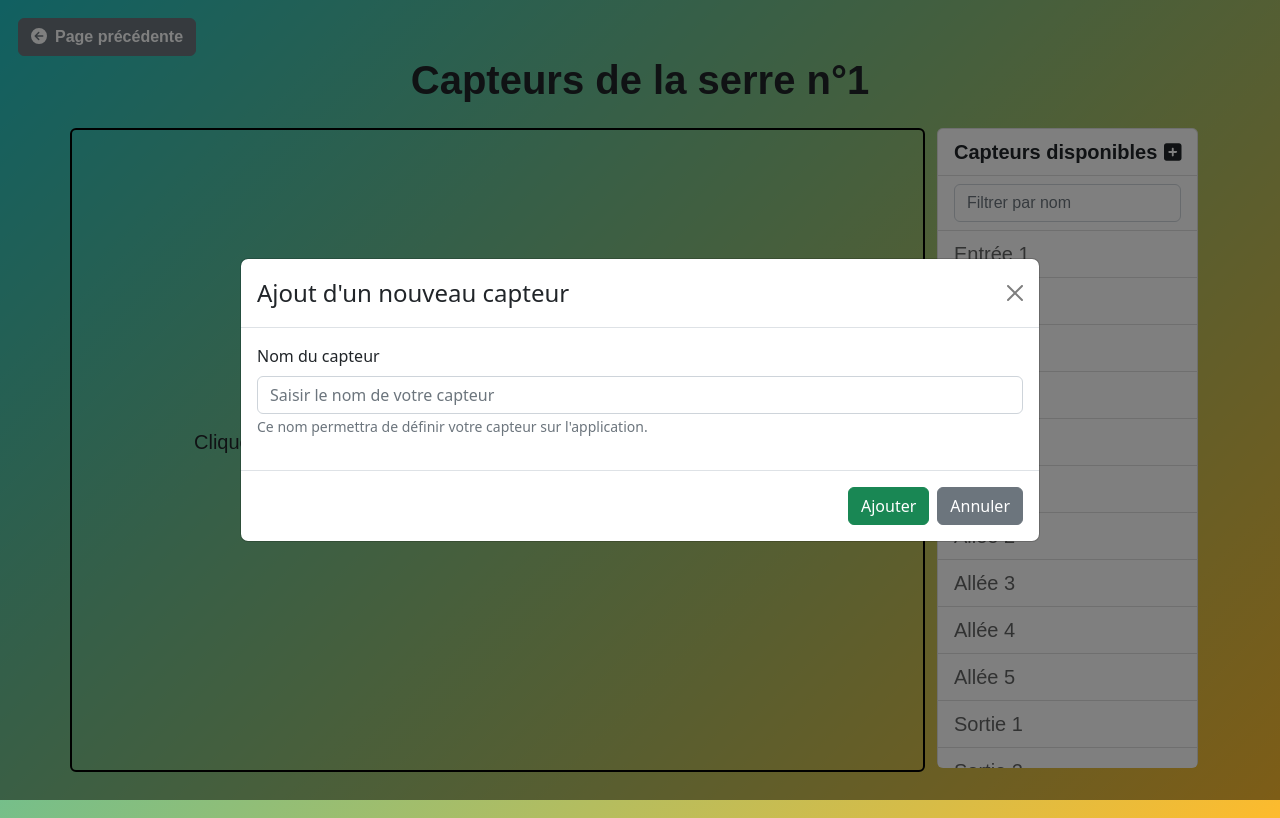
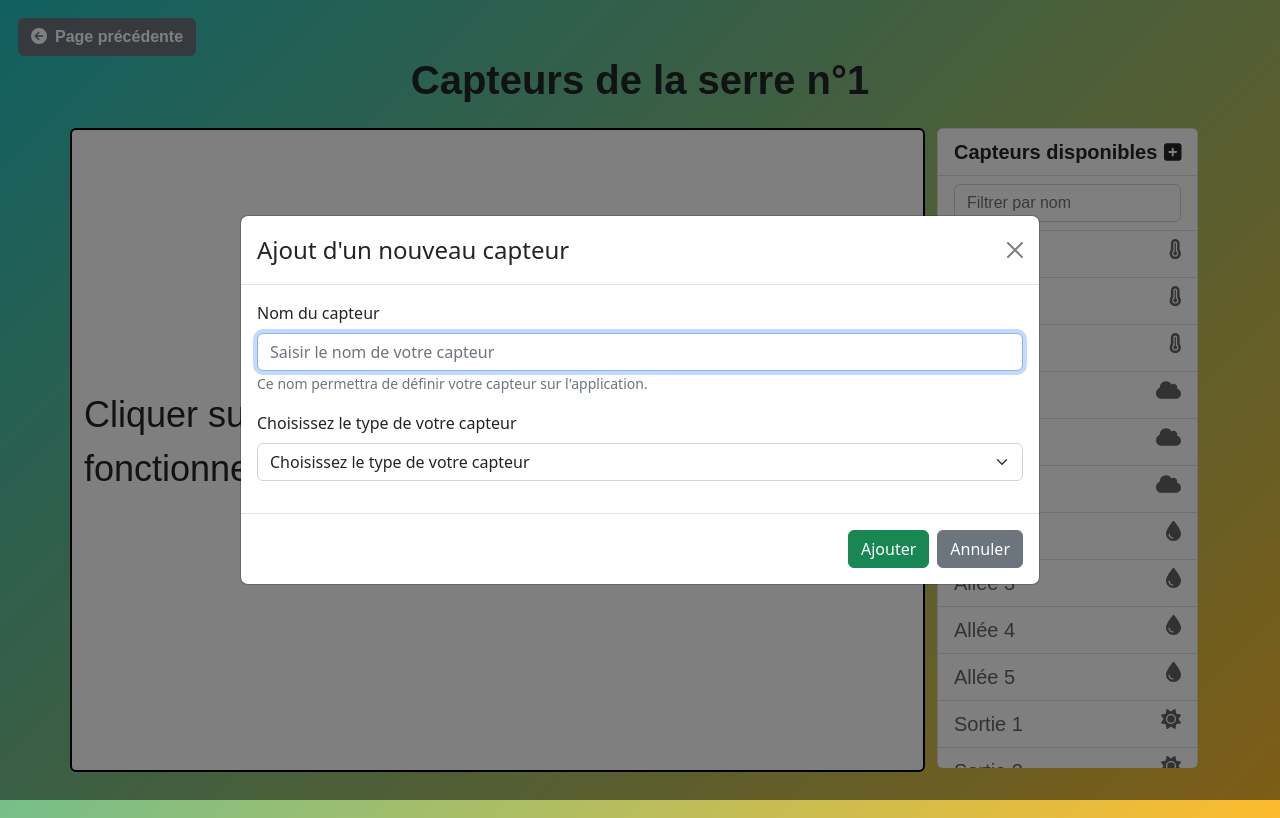
Before and after one commit to renaudlesperance/inf6405_projet, a React (Create React App) app: page /Sensors/1 in a window 1280 px wide. Both pictures are taken after a click on the icon 1172 px from the left and 152 px from the top of the page. Built offline with nearby package versions, Linux system fonts and the light colour scheme.

Commit message:
Finalize Sensor view

```diff
--- a/src/components/listGroup/CustomListGroup.js
+++ b/src/components/listGroup/CustomListGroup.js
@@ -2,11 +2,17 @@ import React, { useEffect, useState } from 'react';
 import styles from './CustomListGroup.module.css';
 import ListGroup from 'react-bootstrap/ListGroup';
 import Form from 'react-bootstrap/Form';
-import { faSquarePlus } from '@fortawesome/free-solid-svg-icons'
+import { faSquarePlus, faSun, faDroplet, faTemperature4, faCloud } from '@fortawesome/free-solid-svg-icons'
 import { FontAwesomeIcon } from '@fortawesome/react-fontawesome';
+import PropTypes from 'prop-types';
 
-
-export default function CustomListGroup({ data, onAdd, onClick, selectedItem, title }) {
+export default function CustomListGroup({ data, onAdd, onClick, selectedItem, title, withIcons }) {
+  const icons = {
+    "Luminosité": faSun,
+    "Humidité": faTemperature4,
+    "pH": faDroplet,
+    "CO2": faCloud
+  }
   const [entries, setEntries] = useState(data);
 
   useEffect(() => setEntries(data), [data])
@@ -17,7 +23,7 @@ export default function CustomListGroup({ data, onAdd, onClick, selectedItem, ti
   }
 
   return (
-    <ListGroup className={styles.listContainer} >
+    <ListGroup className={styles.listContainer} id='listContainer' >
       <ListGroup.Item className={styles.title}>
         {title}
         <FontAwesomeIcon icon={faSquarePlus} className={styles.icon} onClick={onAdd} />
@@ -27,7 +33,14 @@ export default function CustomListGroup({ data, onAdd, onClick, selectedItem, ti
       </ListGroup.Item>
       {entries.map((elt) => (
         <ListGroup.Item action variant="light" active={JSON.stringify(elt) === JSON.stringify(selectedItem)} key={Math.random()} onClick={() => onClick(elt)}>
-          {elt.name}
+          {withIcons ? (
+            <div className={styles.listWithIcons}>
+              <span>{elt.name}</span>
+              <FontAwesomeIcon icon={icons[elt?.type]} />
+            </div>
+          ) : (
+            elt.name
+          )}
         </ListGroup.Item>
       ))}
       {entries.length === 0 && (
@@ -38,3 +51,11 @@ export default function CustomListGroup({ data, onAdd, onClick, selectedItem, ti
     </ListGroup>
   );
 }
+
+CustomListGroup.defaultProps = {
+  withIcons: false,
+};
+
+CustomListGroup.propTypes = {
+  withIcons: PropTypes.bool,
+}
--- a/src/components/listGroup/CustomListGroup.module.css
+++ b/src/components/listGroup/CustomListGroup.module.css
@@ -14,3 +14,8 @@
 .icon {
   cursor: pointer;
 }
+
+.listWithIcons {
+  display: flex;
+  justify-content: space-between;
+}
--- a/src/components/sensors/Sensors.js
+++ b/src/components/sensors/Sensors.js
@@ -1,13 +1,21 @@
-import React, { useState } from 'react';
+import React, { useEffect, useState } from 'react';
 import styles from './Sensors.module.css';
 import {useNavigate,useParams} from 'react-router-dom'
 import BackButton from '../backButton/BackButton';
 import CustomContainer from '../customContainer/CustomContainer';
-import { Row, Col, Form } from 'react-bootstrap';
+import { Row, Col, Form, Tooltip } from 'react-bootstrap';
 import { FontAwesomeIcon } from '@fortawesome/react-fontawesome';
-import { faTrashCan } from '@fortawesome/free-solid-svg-icons';
+import { faInfoCircle, faLaptopCode, faTrashCan, faWaveSquare, faWifi } from '@fortawesome/free-solid-svg-icons';
 import ListGroup from '../listGroup/CustomListGroup';
 import MyVerticallyCenteredModal from '../modal/Modal';
+import OverlayTrigger from 'react-bootstrap/OverlayTrigger';
+
+const IconAndLabel = ({ icon, value }) => (
+  <div className={styles.iconAndLabel}>
+    <FontAwesomeIcon icon={icon} />
+    <span>{value}</span>
+  </div>
+)
 
 function Sensors() {
   const { id } = useParams()
@@ -17,22 +25,45 @@ function Sensors() {
   const [AddModalShow, setAddModalShow] = useState(false)
   const [addData, setAddData] = useState({})
   const [data, setData] = useState([
-    { name: "Entrée 1"},
-    { name: "Entrée 2"},
-    { name: "Entrée 3"},
-    { name: "Entrée 4"},
-    { name: "Entrée 5"},
-    { name: "Allée 1"},
-    { name: "Allée 2"},
-    { name: "Allée 3"},
-    { name: "Allée 4"},
-    { name: "Allée 5"},
-    { name: "Sortie 1"},
-    { name: "Sortie 2"},
-    { name: "Sortie 3"},
-    { name: "Sortie 4"},
-    { name: "Sortie 5"},
+    { name: "Entrée 1", type: "Humidité", ip: "192.168.1.1", mac: "00:37:6C:E2:EB:62", modele: "SCC30-DB"},
+    { name: "Entrée 2", type: "Humidité", ip: "192.168.1.2", mac: "00:37:6C:E2:EB:63", modele: "SEN-18364"},
+    { name: "Entrée 3", type: "Humidité", ip: "192.168.1.3", mac: "00:37:6C:E2:EB:64", modele: "A1DU5P2CP006B"},
+    { name: "Entrée 4", type: "CO2", ip: "192.168.1.4", mac: "00:37:6C:E2:EB:65", modele: "T6793"},
+    { name: "Entrée 5", type: "CO2", ip: "192.168.1.5", mac: "00:37:6C:E2:EB:66", modele: "COZIR-LP-5000"},
+    { name: "Allée 1", type: "CO2", ip: "192.168.1.6", mac: "00:37:6C:E2:EB:67", modele: "T3022-1-5K-5-1"},
+    { name: "Allée 2", type: "pH", ip: "192.168.1.7", mac: "00:37:6C:E2:EB:68", modele: "PH8EFP"},
+    { name: "Allée 3", type: "pH", ip: "192.168.1.8", mac: "00:37:6C:E2:EB:69", modele: "PH8EFP"},
+    { name: "Allée 4", type: "pH", ip: "192.168.1.9", mac: "00:37:6C:E2:EB:70", modele: "100 GP-D"},
+    { name: "Allée 5", type: "pH", ip: "192.168.1.10", mac: "00:37:6C:E2:EB:71", modele: "YSI 1001"},
+    { name: "Sortie 1", type: "Luminosité", ip: "192.168.1.11", mac: "00:37:6C:E2:EB:72", modele: "SL2561"},
+    { name: "Sortie 2", type: "Luminosité", ip: "192.168.1.12", mac: "00:37:6C:E2:EB:73", modele: "SL2561"},
+    { name: "Sortie 3", type: "Luminosité", ip: "192.168.1.13", mac: "00:37:6C:E2:EB:74", modele: "SL2561"},
+    { name: "Sortie 4", type: "Luminosité", ip: "192.168.1.14", mac: "00:37:6C:E2:EB:75", modele: "SL2561"},
+    { name: "Sortie 5", type: "Luminosité", ip: "192.168.1.15", mac: "00:37:6C:E2:EB:76", modele: "SL2561"},
   ])
+
+  const types = ["Humidité", "Luminosité", "pH", "CO2"]
+  const modeles = [
+    { type: "Humidité", modeles: ["SCC30-DB", "SEN-18364", "A1DU5P2CP006B"]},
+    { type: "Luminosité", modeles: ["TSL2561", "LM393-1", "VEML7700"]},
+    { type: "pH", modeles: ["PH8EFP", "100 GP-D", "YSI 1001"]},
+    { type: "CO2", modeles: ["T6793", "COZIR-LP-5000","T3022-1-5K-5-1"]},
+  ]
+
+  const modelesWithRef = [
+    { modele: "SCC30-DB", ref: "https://www.digikey.ca/en/products/detail/sensirion-ag/SCC30-DB/9666379", freq: "2x par minute" },
+    { modele: "SEN-18364", ref: "https://www.digikey.ca/en/products/detail/sparkfun-electronics/SEN-18364/14635373", freq: "2x par minute" },
+    { modele: "A1DU5P2CP006B", ref: "https://www.digikey.ca/en/products/detail/sharp-socle-technology/A1DU5P2CP006B/9678558", freq: "2x par minute" },
+    { modele: "T6793", ref: "https://www.digikey.ca/en/products/detail/amphenol-advanced-sensors/T6793/16368386", freq: "2x par heure" },
+    { modele: "COZIR-LP-5000", ref: "https://www.digikey.ca/en/products/detail/gas-sensing-solutions-ltd/COZIR-LP-5000/9952877", freq: "2x par heure" },
+    { modele: "T3022-1-5K-5-1", ref: "https://www.digikey.ca/en/products/detail/amphenol-advanced-sensors/T3022-1-5K-5-1/9997294", freq: "2x par heure" },
+    { modele: "PH8EFP", ref: "https://www.yokogawa.com/solutions/products-and-services/measurement/analyzers/liquid-analyzers/ph-sensors/phorp-sensors-ph8efp-ph8erp-or8efg-or8erg/#Details__Features", freq: "6x par minute" },
+    { modele: "100 GP-D", ref: "https://new.abb.com/products/measurement-products/analytical/continuous-water-analysis/ph-orp-measurement/ph-orp-sensors/100-gp-d-ph-redox-(orp)-sensor9", freq: "6x par minute" },
+    { modele: "YSI 1001", ref: "https://www.ysi.com/product/id-605101/pro-series-1001-ph-sensor", freq: "6x par minute" },
+    { modele: "TSL2561", ref: "https://learn.adafruit.com/tsl2561", freq: "6x par minute" },
+    { modele: "VEML7700", ref: "https://store.rakwireless.com/products/wisblock-ambient-light-sensor-rak12010", freq: "6x par minute" },
+    { modele: "LM393-1", ref: "https://grabcad.com/library/light-sensor-lm393-1", freq: "6x par minute" },
+  ]
 
   const onDelete = () => {
     setData(data.filter(sensor => JSON.stringify(sensor) !== JSON.stringify(selectedSensor)))
@@ -41,8 +72,11 @@ function Sensors() {
   }
 
   const onAdd = () => {
-    setData([...data, addData])
+    const ip = `192.168.${Math.floor(Math.random() * 200) + 1}.${Math.floor(Math.random() * 200) + 1}`
+    const mac = `00:${Math.floor(Math.random() * 99) + 10}:6C:E2:EB:${Math.floor(Math.random() * 99) + 10}`
+    setData([{ ...addData, ip, mac }, ...data ])
     setAddData({})
+    setSelectedSensor({ ...addData, ip, mac })
     setAddModalShow(false)
   }
 
@@ -67,8 +101,24 @@ function Sensors() {
                   <span><b>{selectedSensor.name}</b></span>
                   <FontAwesomeIcon icon={faTrashCan} onClick={() => setModalShow(true)} className={styles.icon} />
                 </div>
-                <div>
-                  HELLO
+                <div className={`${styles.flex} ${styles.typeSensor}`}>
+                  <p><b>Type du capteur : </b>{selectedSensor.type}</p>
+                  <p>
+                    <span className={styles.modeleInfo}><b>Modèle : </b>{selectedSensor.modele}</span>
+                    <OverlayTrigger
+                      placement="bottom"
+                      overlay={<Tooltip id="button-tooltip-2">En cliquant ici, vous accéderez sur le site du constructeur.</Tooltip>}
+                    >
+                      <a href={modelesWithRef.filter(elt => elt.modele === selectedSensor.modele)[0].ref} target='_blank' rel="noreferrer">
+                        <FontAwesomeIcon icon={faInfoCircle} />
+                      </a>
+                    </OverlayTrigger>
+                  </p>
+                </div>
+                <div className={styles.flex}>
+                  <IconAndLabel icon={faWifi} value={selectedSensor.ip} />
+                  <IconAndLabel icon={faLaptopCode} value={selectedSensor.mac} />
+                  <IconAndLabel icon={faWaveSquare} value={modelesWithRef.filter(elt => elt.modele === selectedSensor.modele)[0].freq} />
                 </div>
               </div>
             )}
@@ -80,6 +130,7 @@ function Sensors() {
               onClick={setSelectedSensor}
               selectedItem={selectedSensor}
               title='Capteurs disponibles'
+              withIcons
             />
           </Col>
         </Row>
@@ -102,11 +153,31 @@ function Sensors() {
       >
         <Form.Group className="mb-3">
           <Form.Label>Nom du capteur</Form.Label>
-          <Form.Control type="text" placeholder="Saisir le nom de votre capteur" name='name' onChange={handleChange} />
+          <Form.Control type="text" placeholder="Saisir le nom de votre capteur" name='name' onChange={handleChange} autoFocus />
           <Form.Text className="text-muted">
             Ce nom permettra de définir votre capteur sur l'application.
           </Form.Text>
         </Form.Group>
+        <Form.Group className="mb-3">
+          <Form.Label>Choisissez le type de votre capteur</Form.Label>
+          <Form.Select aria-label="Default select example" name='type' onChange={handleChange}>
+            <option>Choisissez le type de votre capteur</option>
+            {types.map(type => (
+            <option value={type}>{type}</option>
+          ))}
+          </Form.Select>
+        </Form.Group>
+        {addData?.type && (
+          <Form.Group className="mb-3">
+            <Form.Label>Choisissez le modèle de votre capteur</Form.Label>
+            <Form.Select aria-label="Default select example" name='modele' onChange={handleChange}>
+              <option>Choisissez le modèle de votre capteur</option>
+              {modeles.filter(mod => mod.type === addData.type)[0].modeles.map(mod => (
+              <option value={mod}>{mod}</option>
+            ))}
+            </Form.Select>
+          </Form.Group>
+        )}
       </MyVerticallyCenteredModal>
     </div>
   );
--- a/src/components/sensors/Sensors.module.css
+++ b/src/components/sensors/Sensors.module.css
@@ -10,6 +10,7 @@
 .sensorContainer {
   border: 2px solid black;
   border-radius: 0.375rem;
+  background-color: white;
 }
 
 .sensorNotSelected {
@@ -19,7 +20,7 @@
   height: 80vh;
 }
 
-.cameraNotSelected > p {
+.sensorNotSelected > p {
   font-size: 36px;
 }
 
@@ -43,3 +44,24 @@
 .sensorInfoCol {
   background-color: white;
 }
+
+.flex {
+  display: flex;
+  margin-bottom: 20px;
+}
+
+.typeSensor p {
+  margin-right: 32px;
+}
+
+.iconAndLabel {
+  margin-right: 24px;
+}
+
+.iconAndLabel span {
+  margin-left: 8px;
+}
+
+.modeleInfo {
+  margin-right: 8px;
+}
```
